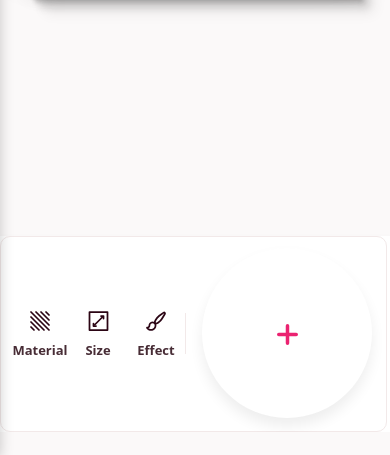
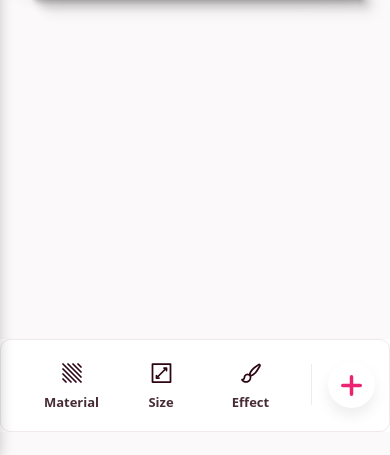
Before and after one commit to Wajdan-dev/mixtiles, a plain HTML site: page shop.html in a window 390 px wide. Shown: the part 389-844 px from the top of the page. Drawn offline with nearby package versions, Linux system fonts and the light colour scheme.

Commit message:
isue fixed

```diff
--- a/assets/styles/shop-option.css
+++ b/assets/styles/shop-option.css
@@ -87,8 +87,8 @@
 }
 
 .UploadButton.round {
-    height: 170px;
-    width: 170px;
+    width: 47px;
+    height: 47px;
     background: #fff;
     box-shadow: 0 8px 14px #00000012;
     border-radius: 1285.23px;
@@ -328,4 +328,11 @@
     .cQIHzj {
         min-width: unset;
     }
+
 }
+
+@media(max-width:776px){
+    .iJvhYD{
+        width: 100%;
+    }
+}
```
